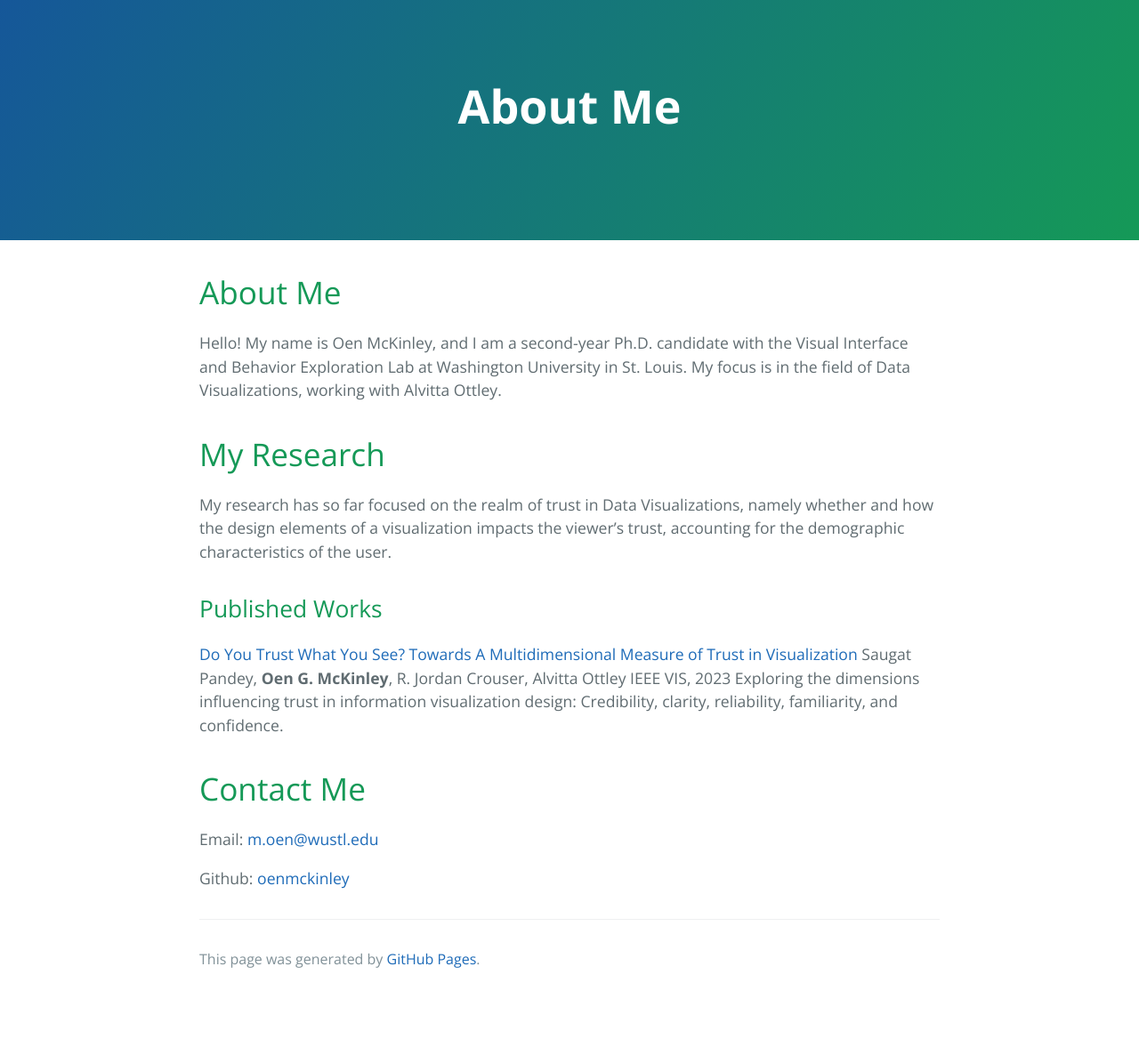
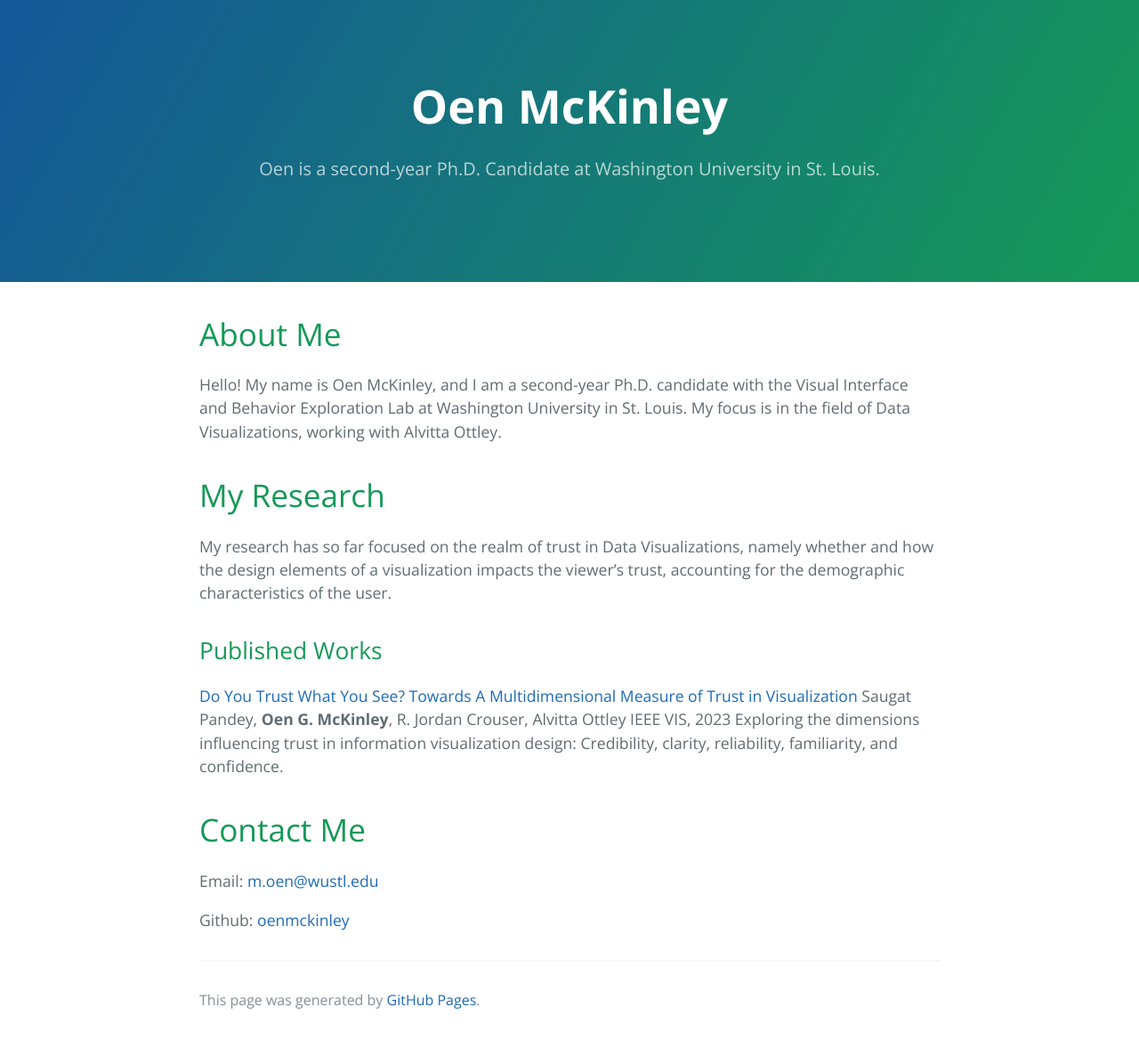
Before and after one commit to oenmckinley/oenmckinley.github.io, a Jekyll site: the page built from index.md, in a window 1280 px wide. Shown: the whole page at 89% size. Built offline with Jekyll 4.4.1, drawn with Linux system fonts in a browser that asks for light colours; our own code applies the rules of GitHub Pages for plain Markdown files; before the commit the page ends 1122 px from its top, so only the background shows below that.

Commit message:
Update default.html

```diff
--- a/_layouts/default.html
+++ b/_layouts/default.html
@@ -1,5 +1,5 @@
 <!DOCTYPE html>
-<html lang="{{ site.lang | default: "en-US" }}">
+<html lang="en-US">
   <head>
     <meta charset="UTF-8">
 
@@ -10,30 +10,18 @@
     <meta name="theme-color" content="#157878">
     <meta name="apple-mobile-web-app-status-bar-style" content="black-translucent">
     <link rel="stylesheet" href="{{ '/assets/css/style.css?v=' | append: site.github.build_revision | relative_url }}">
-    {% include head-custom.html %}
   </head>
   <body>
-    <a id="skip-to-content" href="#content">Skip to the content.</a>
-
     <header class="page-header" role="banner">
-      <h1 class="project-name">{{ page.title }}</h1>
-      <h2 class="project-tagline">{{ page.description }}</h2>
-      {% if site.github.is_project_page %}
-        <a href="{{ site.github.repository_url }}" class="btn">View on GitHub</a>
-      {% endif %}
-      {% if site.show_downloads %}
-        <a href="{{ site.github.zip_url }}" class="btn">Download .zip</a>
-        <a href="{{ site.github.tar_url }}" class="btn">Download .tar.gz</a>
-      {% endif %}
+      <h1 class="project-name">Oen McKinley</h1>
+      <h2 class="project-tagline">Oen is a second-year Ph.D. Candidate at Washington University in St. Louis.</h2>
     </header>
 
     <main id="content" class="main-content" role="main">
       {{ content }}
 
       <footer class="site-footer">
-        {% if site.github.is_project_page %}
-          <span class="site-footer-owner"><a href="{{ site.github.repository_url }}">{{ site.github.repository_name }}</a> is maintained by <a href="{{ site.github.owner_url }}">{{ site.github.owner_name }}</a>.</span>
-        {% endif %}
+
         <span class="site-footer-credits">This page was generated by <a href="https://pages.github.com">GitHub Pages</a>.</span>
       </footer>
     </main>
```
